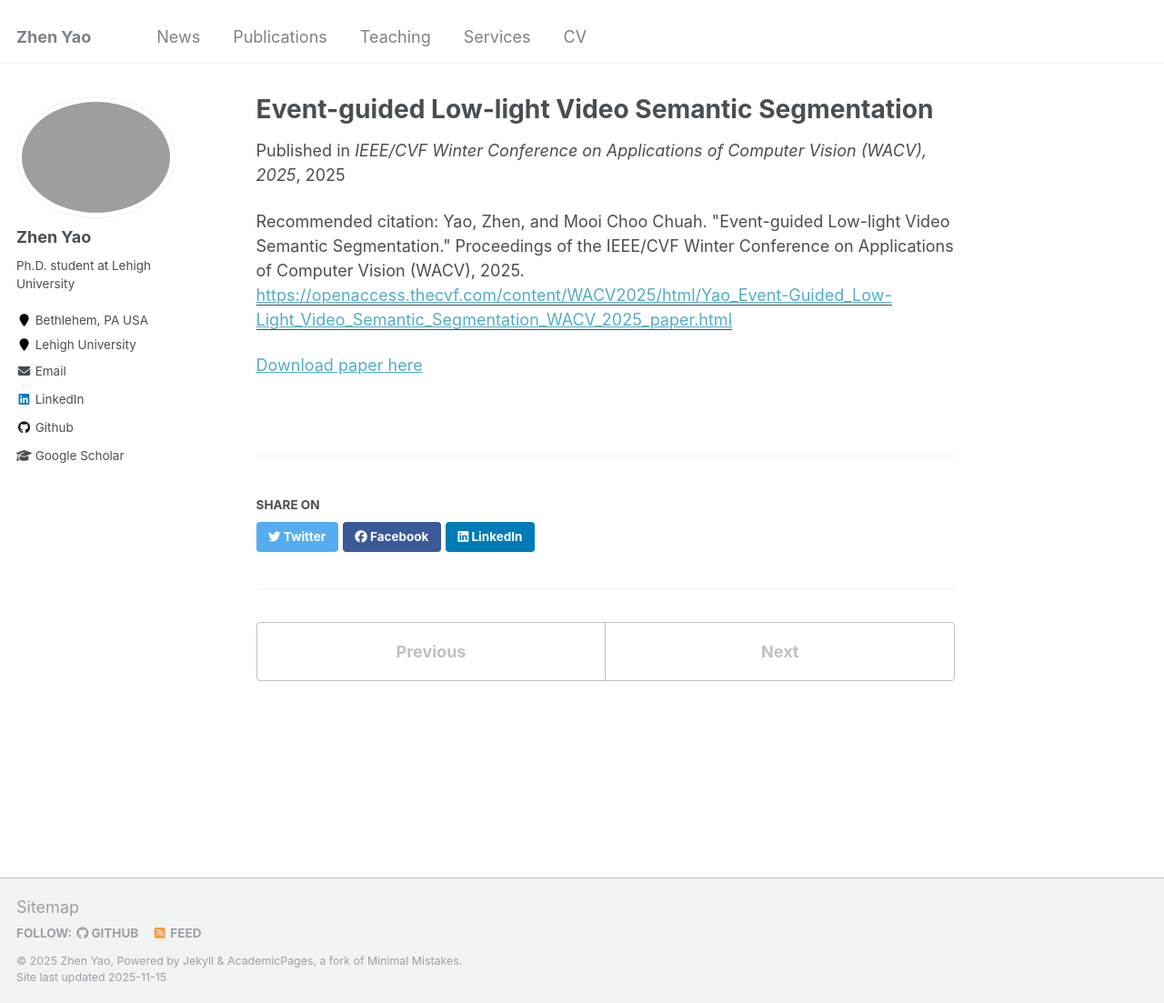
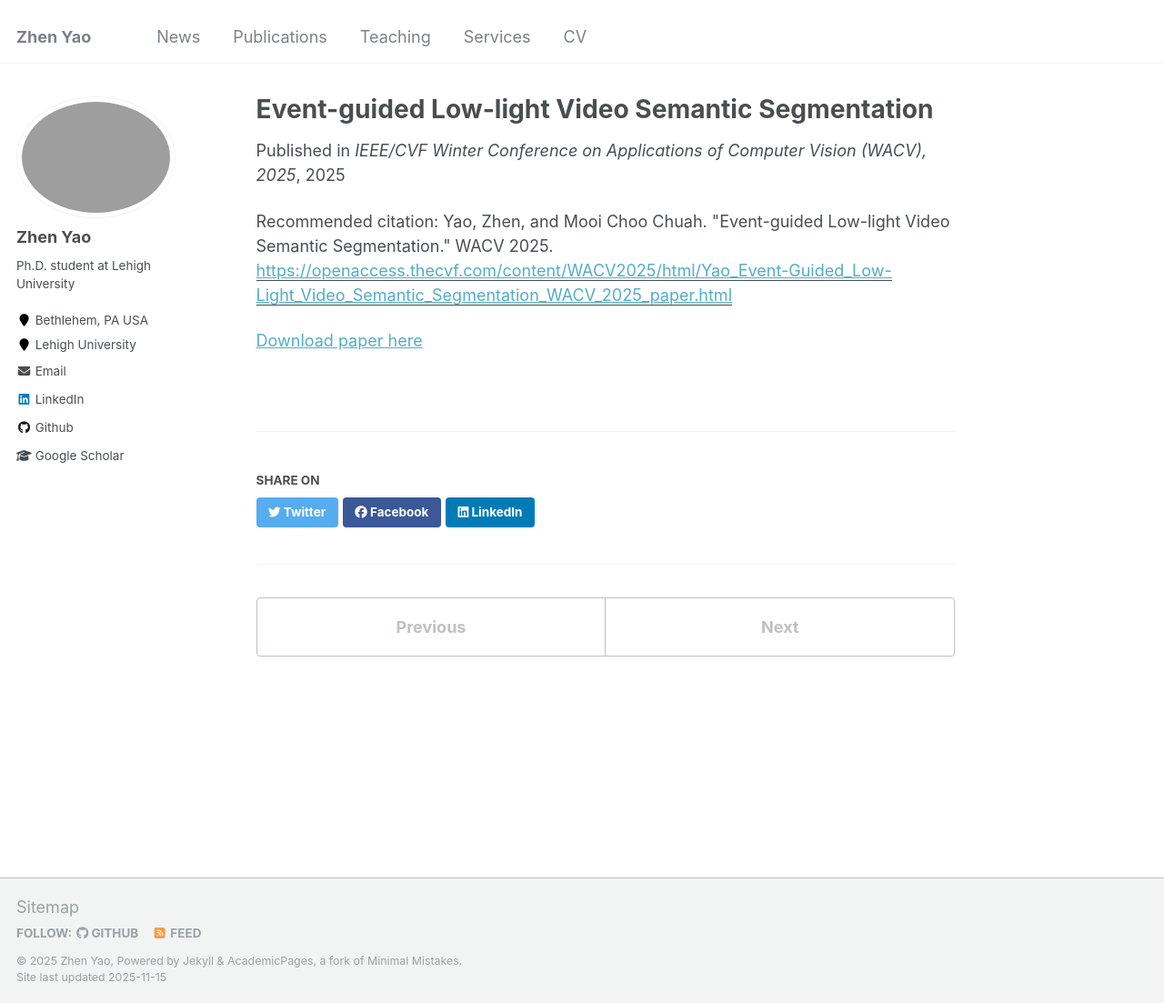
Before and after one commit to zyaocoder/zyaocoder.github.io, a Jekyll site: the page built from _publications/2025_wacv_evsnet.md, in a window 1280 px wide and 1103 px high. Shown: the whole window at 91% size. Built offline with Jekyll 4.4.1, drawn with Linux system fonts in a browser that asks for light colours.

Commit message:
Update 2025_wacv_evsnet.md

```diff
--- a/_publications/2025_wacv_evsnet.md
+++ b/_publications/2025_wacv_evsnet.md
@@ -8,7 +8,7 @@ paperurl: 'https://openaccess.thecvf.com/content/WACV2025/html/Yao_Event-Guided_
 arxivurl: 'https://arxiv.org/abs/2411.00639'
 biburl: '../files/wacv2025.txt'
 authors: '<strong>Zhen Yao</strong>, Mooi Choo Chuah'
-citation: 'Yao, Zhen, and Mooi Choo Chuah. "Event-guided Low-light Video Semantic Segmentation." Proceedings of the IEEE/CVF Winter Conference on Applications of Computer Vision (WACV), 2025.'
+citation: 'Yao, Zhen, and Mooi Choo Chuah. "Event-guided Low-light Video Semantic Segmentation." WACV 2025.'
 image: '../images/2025_wacv_evsnet.png'
 ---
 
```
